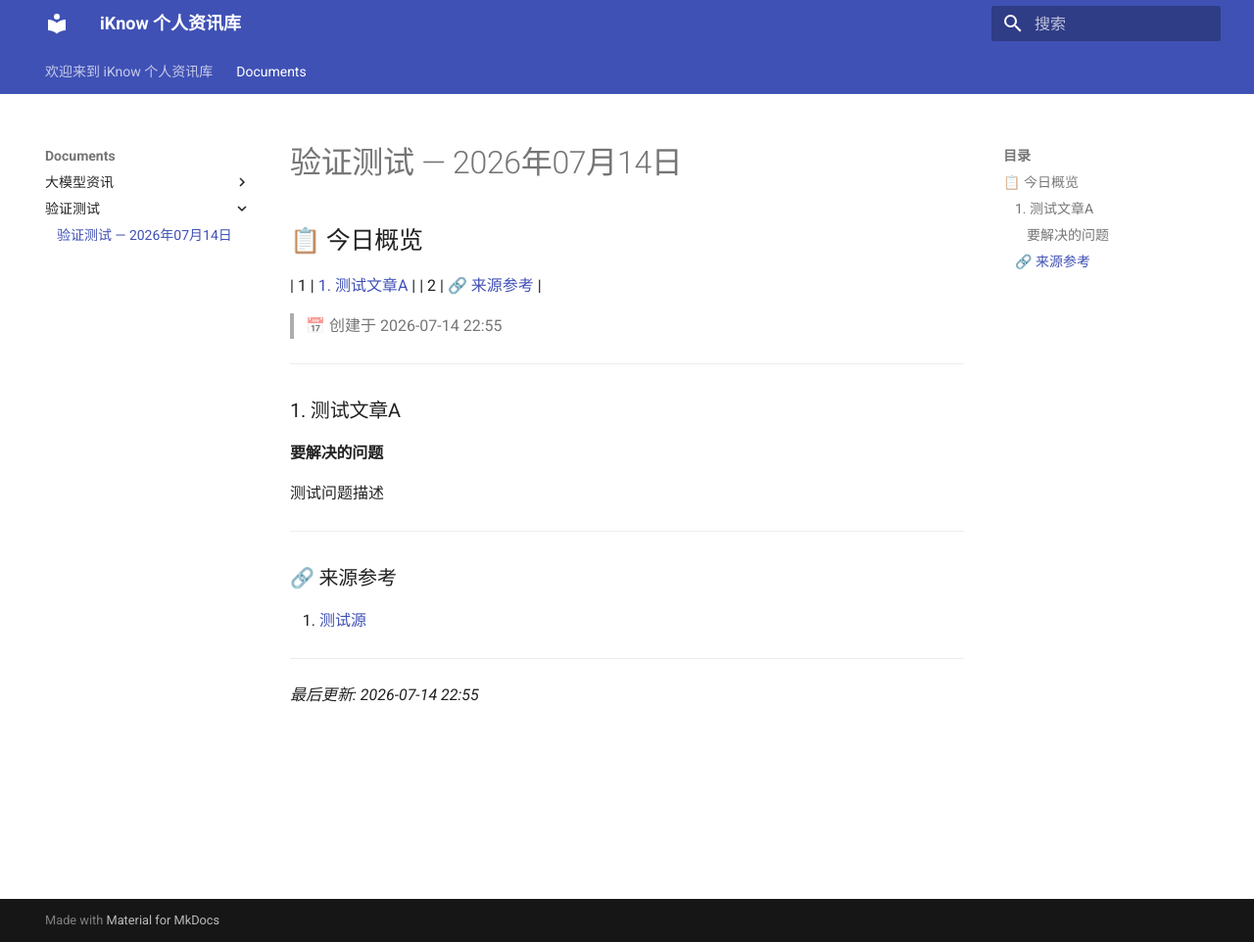
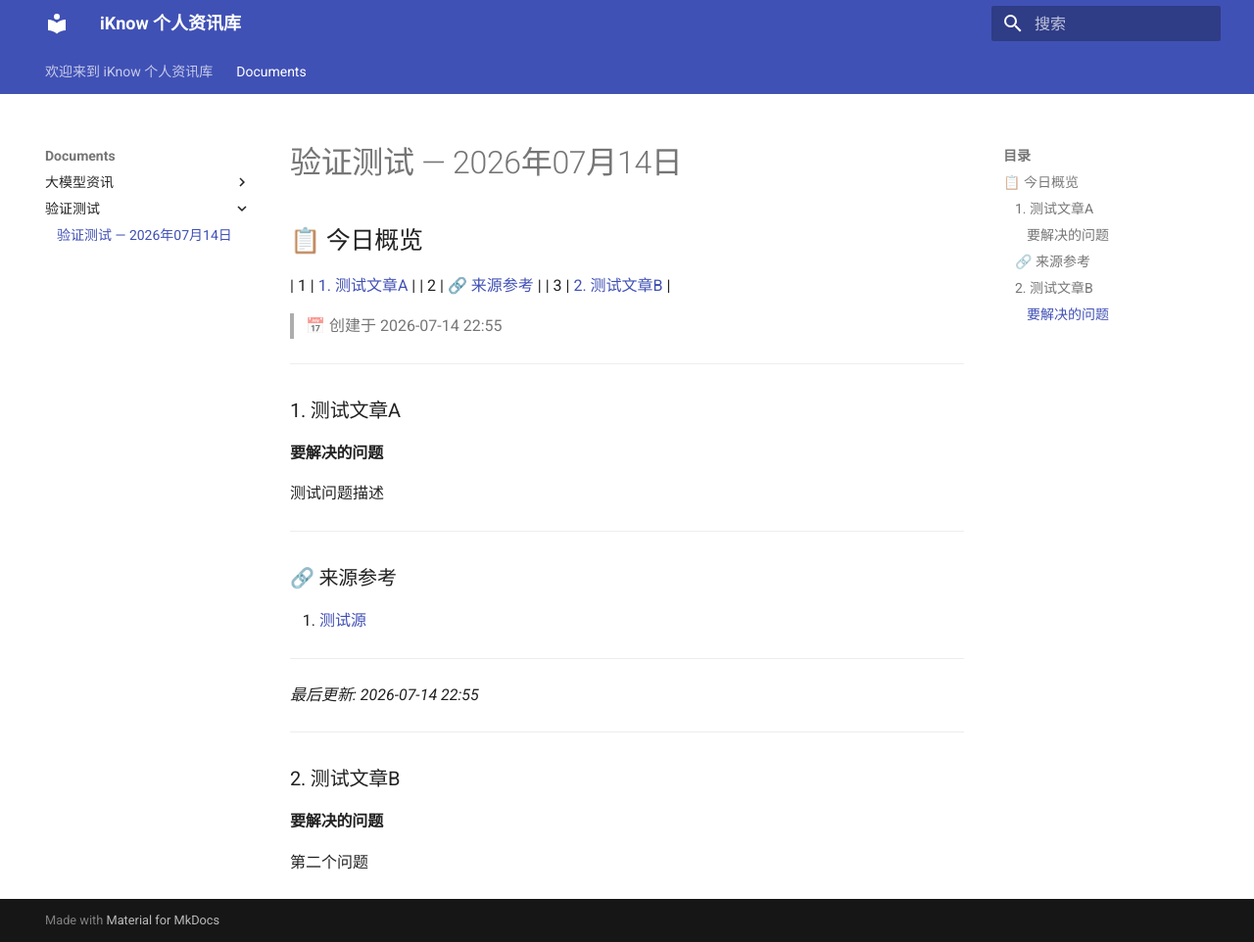
Before and after one commit to GREENNREDDDDB/iKnow, an MkDocs documentation site: the page built from data/documents/验证测试/20260714.md, in a window 1280 px wide and 962 px high. Shown: the whole window at 98% size. Built offline with MkDocs 1.6.1 and Material for MkDocs 9.7.7, drawn with Linux system fonts in a browser that asks for light colours.

Commit message:
docs: daily update 验证测试/20260714.md

```diff
--- a/data/documents/验证测试/20260714.md
+++ b/data/documents/验证测试/20260714.md
@@ -5,6 +5,8 @@
 
 | 1 | [1. 测试文章A](#1-测试文章a) |
 | 2 | [🔗 来源参考](#来源参考) |
+| 3 | [2. 测试文章B](#2-测试文章b) |
+
 
 > 📅 创建于 2026-07-14 22:55
 
@@ -22,3 +24,10 @@
 ---
 
 *最后更新: 2026-07-14 22:55*
+
+---
+
+### 2. 测试文章B
+
+#### 要解决的问题
+第二个问题
```
